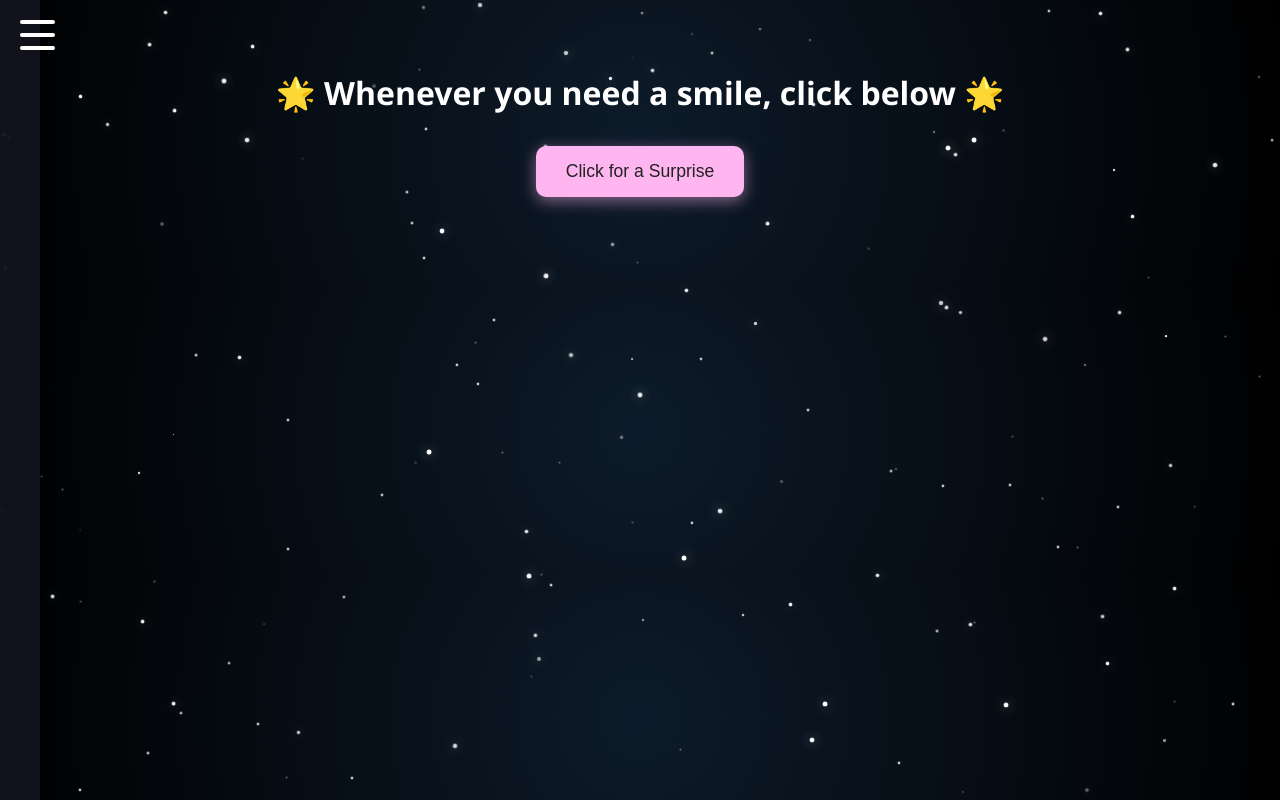
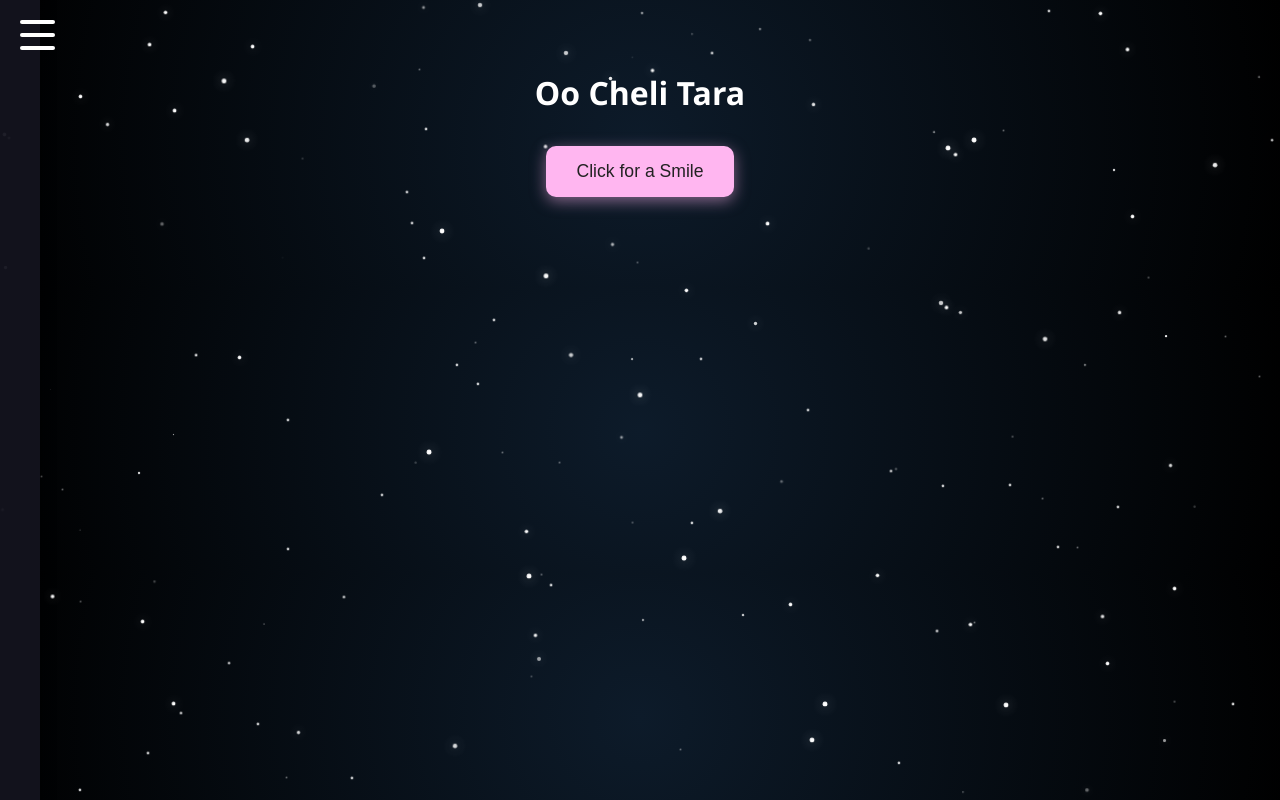
Before and after one commit to homasurya/cheli_tara, a plain HTML site: page index.html in a window 1280 px wide. Drawn offline with Linux system fonts and the light colour scheme.

Commit message:
Update index.html

```diff
--- a/index.html
+++ b/index.html
@@ -2,7 +2,7 @@
 <html lang="en">
 <head>
   <meta charset="UTF-8">
-  <title>Your Starry Gift</title>
+  <title>Oo Cheli Tara</title>
   <link rel="stylesheet" href="style.css">
 </head>
 <body>
@@ -12,12 +12,12 @@
 
   <!-- Main content -->
   <div class="container">
-    <h1>🌟 Whenever you need a smile, click below 🌟</h1>
-    <button id="surpriseBtn">Click for a Surprise</button>
+    <h1>Oo Cheli Tara</h1>
+    <button id="surpriseBtn">Click for a Smile</button>
     <div id="notesContainer"></div>
   </div>
 
-  <!-- Sidebar (will slide from left) -->
+  <!-- Sidebar -->
   <div class="sidebar"></div>
 
   <script src="script.js"></script>
```
